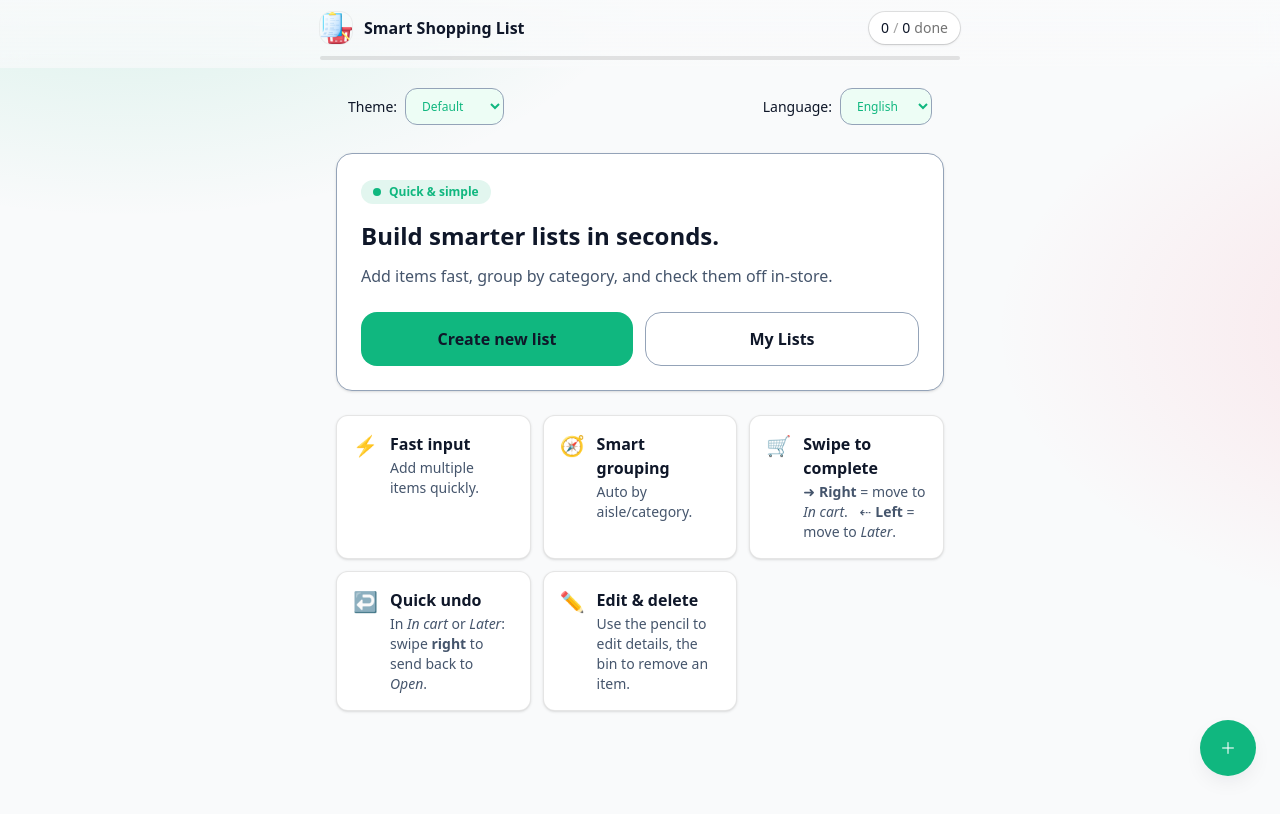
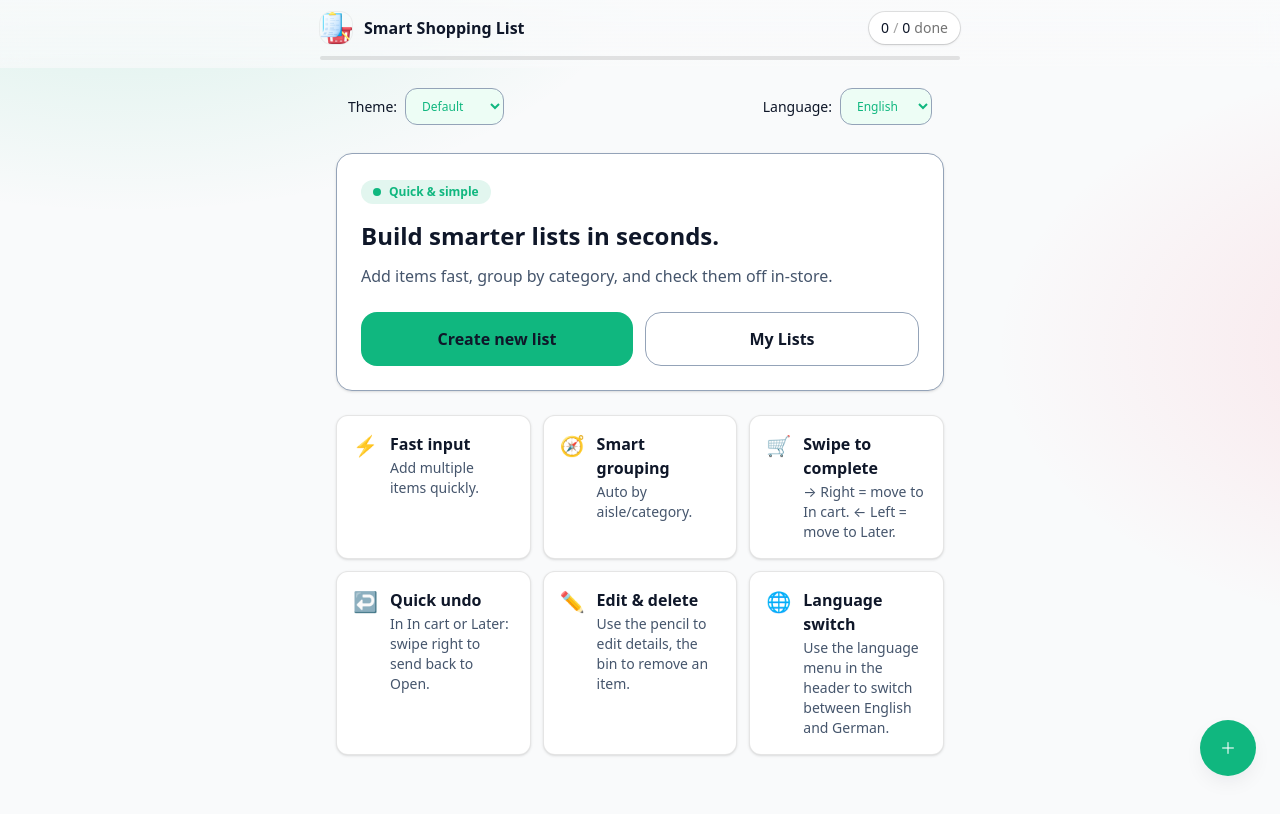
Before and after one commit to Kalikian/smart-shopping-list-frontend, a React (Vite) app: page / in a window 1280 px wide. Shown: the top 814 px of the page. Built offline with nearby package versions, Linux system fonts and the light colour scheme.

Commit message:
feat(i18n): update EN/DE translations with swipe improvements and language switch feature

```diff
--- a/src/components/FeatureTiles.tsx
+++ b/src/components/FeatureTiles.tsx
@@ -30,30 +30,18 @@ export default function FeatureTiles() {
       title: t("features.swipeComplete.title", {
         defaultValue: "Swipe to complete",
       }),
-      desc: (
-        <>
-          <span className="inline-block mr-1" aria-hidden>
-            ➜
-          </span>
-          <strong>Right</strong> = move to <em>In cart</em>.{" "}
-          <span className="inline-block ml-2 mr-1" aria-hidden>
-            ⇠
-          </span>
-          <strong>Left</strong> = move to <em>Later</em>.
-        </>
-      ),
+      desc: t("features.swipeComplete.desc", {
+        defaultValue: "→ Right = move to In cart. ← Left = move to Later.",
+      }),
     },
     {
       icon: "↩️",
       title: t("features.quickUndo.title", {
         defaultValue: "Quick undo",
       }),
-      desc: (
-        <>
-          In <em>In cart</em> or <em>Later</em>: swipe <strong>right</strong> to
-          send back to <em>Open</em>.
-        </>
-      ),
+      desc: t("features.quickUndo.desc", {
+        defaultValue: "In In cart or Later: swipe right to send back to Open.",
+      }),
     },
     {
       icon: "✏️",
@@ -63,6 +51,16 @@ export default function FeatureTiles() {
       desc: t("features.editDelete.desc", {
         defaultValue:
           "Use the pencil to edit details, the bin to remove an item.",
+      }),
+    },
+    {
+      icon: "🌐",
+      title: t("features.languageSwitch.title", {
+        defaultValue: "Language switch",
+      }),
+      desc: t("features.languageSwitch.desc", {
+        defaultValue:
+          "Use the language menu in the header to switch between English and German.",
       }),
     },
   ];
--- a/src/locales/de/common.json
+++ b/src/locales/de/common.json
@@ -102,15 +102,19 @@
     },
     "swipeComplete": {
       "title": "Per Wischen erledigen",
-      "desc": "Nach rechts wischen, um Artikel in „Im Wagen“ zu verschieben, und nach links für „Später“."
+      "desc": "→ Rechts = in „Im Wagen“. ← Links = in „Später“."
     },
     "quickUndo": {
-      "title": "Schnelles Rückgängig",
-      "desc": "In „Im Wagen“ oder „Später“ nach rechts wischen, um den Artikel zurück zu „Offen“ zu senden."
+      "title": "Schnelles Rückgängigmachen",
+      "desc": "In „Im Wagen“ oder „Später“: nach rechts wischen, um nach „Offen“ zurückzusenden."
     },
     "editDelete": {
-      "title": "Bearbeiten & löschen",
+      "title": "Bearbeiten & Löschen",
       "desc": "Verwende den Stift zum Bearbeiten und den Papierkorb zum Entfernen eines Artikels."
+    },
+    "languageSwitch": {
+      "title": "Sprachwechsel",
+      "desc": "Nutze das Sprachmenü in der Kopfzeile, um zwischen Deutsch und Englisch zu wechseln."
     }
   },
   "hero": {
--- a/src/locales/en/common.json
+++ b/src/locales/en/common.json
@@ -110,15 +110,19 @@
     },
     "swipeComplete": {
       "title": "Swipe to complete",
-      "desc": "Swipe right to move items to In cart and left to move them to Later."
+      "desc": "→ Right = move to In cart. ← Left = move to Later."
     },
     "quickUndo": {
       "title": "Quick undo",
-      "desc": "In In cart or Later, swipe right to send an item back to Open."
+      "desc": "In In cart or Later: swipe right to send back to Open."
     },
     "editDelete": {
       "title": "Edit & delete",
       "desc": "Use the pencil to edit details, the bin to remove an item."
+    },
+    "languageSwitch": {
+      "title": "Language switch",
+      "desc": "Use the language menu in the header to switch between English and German."
     }
   },
   "hero": {
```
